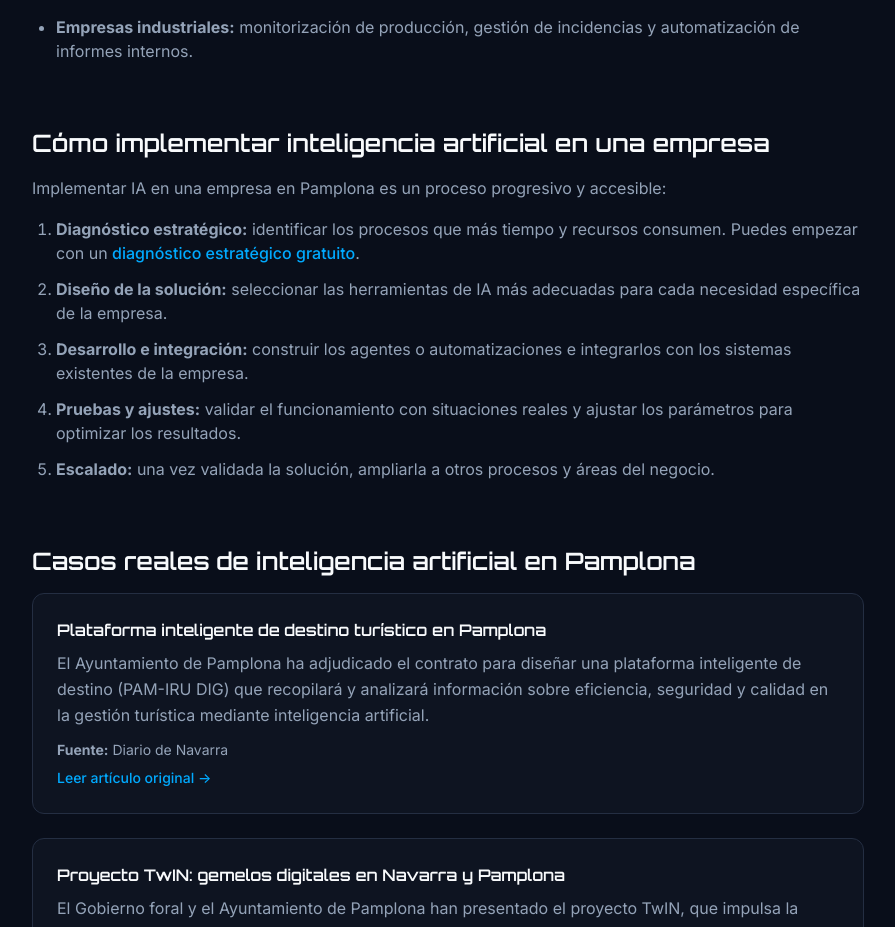
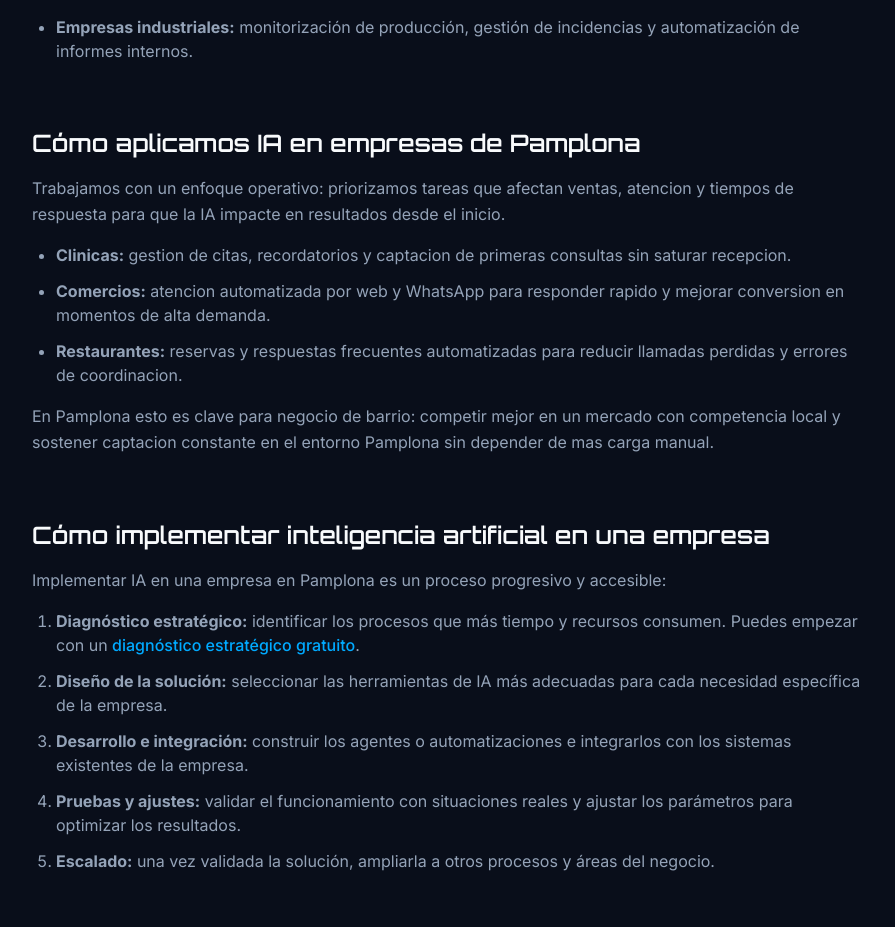
Before and after one commit to ronaldtayaia22-creator/rtp-seo-next-clean, a Next.js app: page /ia-empresas-pamplona in a window 1280 px wide. Shown: the part 2007-2934 px from the top of the page, without its empty margins (192-1087 px from the left). Built offline with nearby package versions, Linux system fonts and the light colour scheme; no server answers.

Commit message:
SEO: add local proof block to Pamplona landing page

```diff
--- a/components/pages/IAEmpresasPamplona.tsx
+++ b/components/pages/IAEmpresasPamplona.tsx
@@ -115,6 +115,28 @@
             </ul>
           </section>
 
+          {/* Local proof block */}
+          <section className="mb-16">
+            <h2 className="text-2xl font-semibold mb-4 text-foreground">
+              {isEs ? 'Cómo aplicamos IA en empresas de Pamplona' : 'How we apply AI in businesses in Pamplona'}
+            </h2>
+            <p className="text-muted-foreground leading-relaxed mb-4">
+              {isEs
+                ? 'Trabajamos con un enfoque operativo: priorizamos tareas que afectan ventas, atencion y tiempos de respuesta para que la IA impacte en resultados desde el inicio.'
+                : 'We work with an operational approach: we prioritize tasks that affect sales, support, and response times so AI impacts results from the start.'}
+            </p>
+            <ul className="list-disc pl-6 space-y-3 text-muted-foreground">
+              <li>{isEs ? <><strong>Clinicas:</strong> gestion de citas, recordatorios y captacion de primeras consultas sin saturar recepcion.</> : <><strong>Clinics:</strong> appointment handling, reminders, and first-visit lead capture without overloading reception.</>}</li>
+              <li>{isEs ? <><strong>Comercios:</strong> atencion automatizada por web y WhatsApp para responder rapido y mejorar conversion en momentos de alta demanda.</> : <><strong>Retail:</strong> automated support on web and WhatsApp to respond quickly and improve conversion during peak demand.</>}</li>
+              <li>{isEs ? <><strong>Restaurantes:</strong> reservas y respuestas frecuentes automatizadas para reducir llamadas perdidas y errores de coordinacion.</> : <><strong>Restaurants:</strong> automated reservations and frequent responses to reduce missed calls and coordination errors.</>}</li>
+            </ul>
+            <p className="text-muted-foreground leading-relaxed mt-4">
+              {isEs
+                ? 'En Pamplona esto es clave para negocio de barrio: competir mejor en un mercado con competencia local y sostener captacion constante en el entorno Pamplona sin depender de mas carga manual.'
+                : 'In Pamplona this is key for neighborhood businesses: competing better in a local market and sustaining lead capture in the Pamplona area without adding manual workload.'}
+            </p>
+          </section>
+
           {/* Section 4 */}
           <section className="mb-16">
             <h2 className="text-2xl font-semibold mb-4 text-foreground">
--- a/lib/seo/generated-route-lastmod.json
+++ b/lib/seo/generated-route-lastmod.json
@@ -1,5 +1,5 @@
 {
-  "generatedAt": "2026-04-29T08:41:25.115Z",
+  "generatedAt": "2026-05-02T15:00:09.921Z",
   "routes": {
     "/": "2026-04-06T15:45:27.000Z",
     "/agentes-ia-atencion-cliente-navarra": "2026-04-06T15:45:27.000Z",
```
